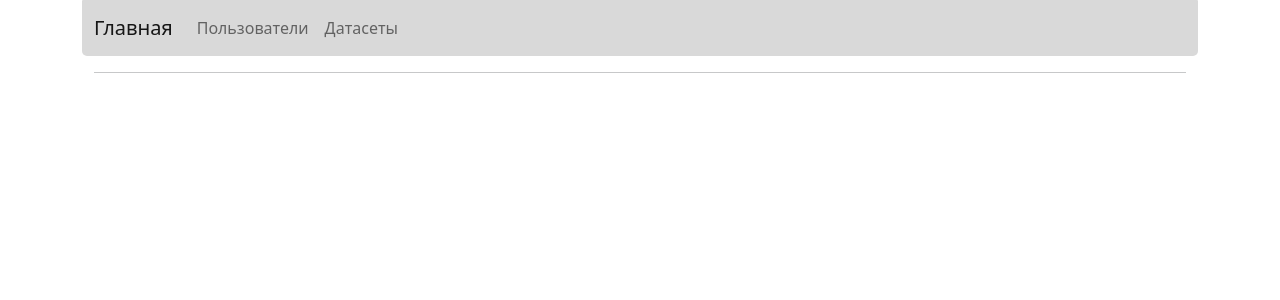
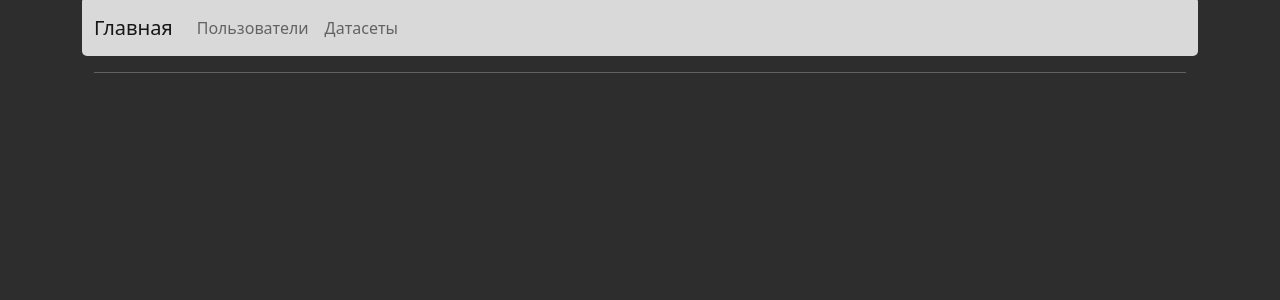
Before and after one commit to MindlessDoc/MoreTechBack, a Flask app: page /admin/users in a window 1280 px wide. Shown: the top 300 px of the page. Run offline with Flask 2, Linux system fonts and the light colour scheme; the visitor is signed in with stand-in values (Sample User, id 1); data that the repository does not hold is empty.

Commit message:
Add background color

```diff
--- a/templates/admin/header.html
+++ b/templates/admin/header.html
@@ -17,15 +17,22 @@
     <link rel="stylesheet" href="{{ url_for('static', filename='admin.css') }}"/>
 
     <title>Admin panel</title>
+    <style>
+        body {
+            background: #2D2D2D;
+            color: #FFF;
+        }
+    </style>
 </head>
 
-<body style="background-color: #FFF">
-
+<body>
 <div class="container">
-  <nav class="navbar navbar-expand-lg navbar-light" style="background-color: #d9d9d9; border-radius: 1px 1px 5px 5px;">
+    <nav class="navbar navbar-expand-lg navbar-light"
+         style="background-color: #d9d9d9; border-radius: 1px 1px 5px 5px;">
         <div class="container-fluid">
             <a class="navbar-brand" href="/admin">Главная</a>
-      <button class="navbar-toggler" type="button" data-bs-toggle="collapse" data-bs-target="#navbarSupportedContent"
+            <button class="navbar-toggler" type="button" data-bs-toggle="collapse"
+                    data-bs-target="#navbarSupportedContent"
                     aria-controls="navbarSupportedContent" aria-expanded="false" aria-label="Переключатель навигации">
                 <span class="navbar-toggler-icon"></span>
             </button>
```
Lines whose indentation alone changed are shown as unchanged.
